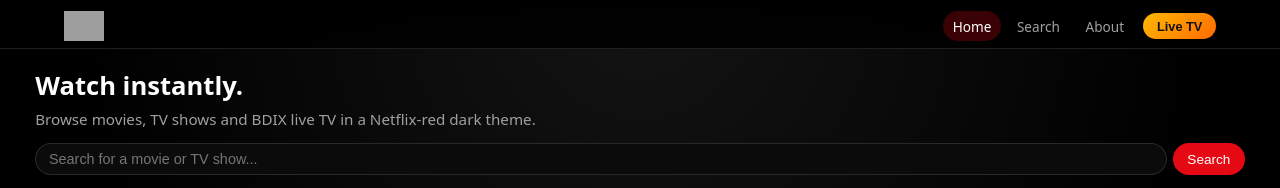
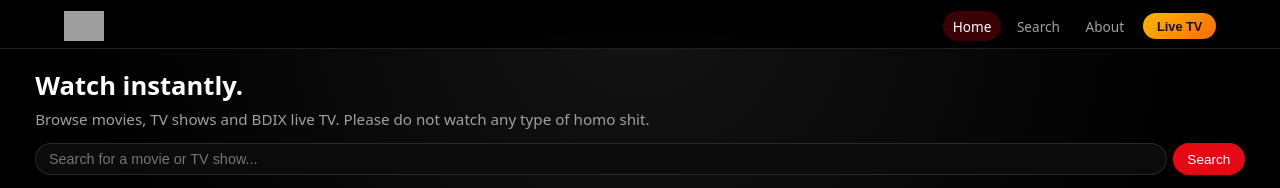
Before and after one commit to Mubtasim2009/BDTV.MOONIM.LIVE, a plain HTML site: page index.html in a window 1280 px wide. Shown: the top 188 px of the page. Drawn offline with Linux system fonts and the light colour scheme; no server answers; grey boxes are pictures that could not be loaded.

Commit message:
Update index.html

```diff
--- a/index.html
+++ b/index.html
@@ -35,7 +35,7 @@
     <section class="hero">
       <div class="hero-text">
         <h1>Watch instantly.</h1>
-        <p>Browse movies, TV shows and BDIX live TV in a Netflix‑red dark theme.</p>
+        <p>Browse movies, TV shows and BDIX live TV. Please do not watch any type of homo shit.</p>
 
         <form class="hero-search" action="search.html" method="get">
           <input
```
